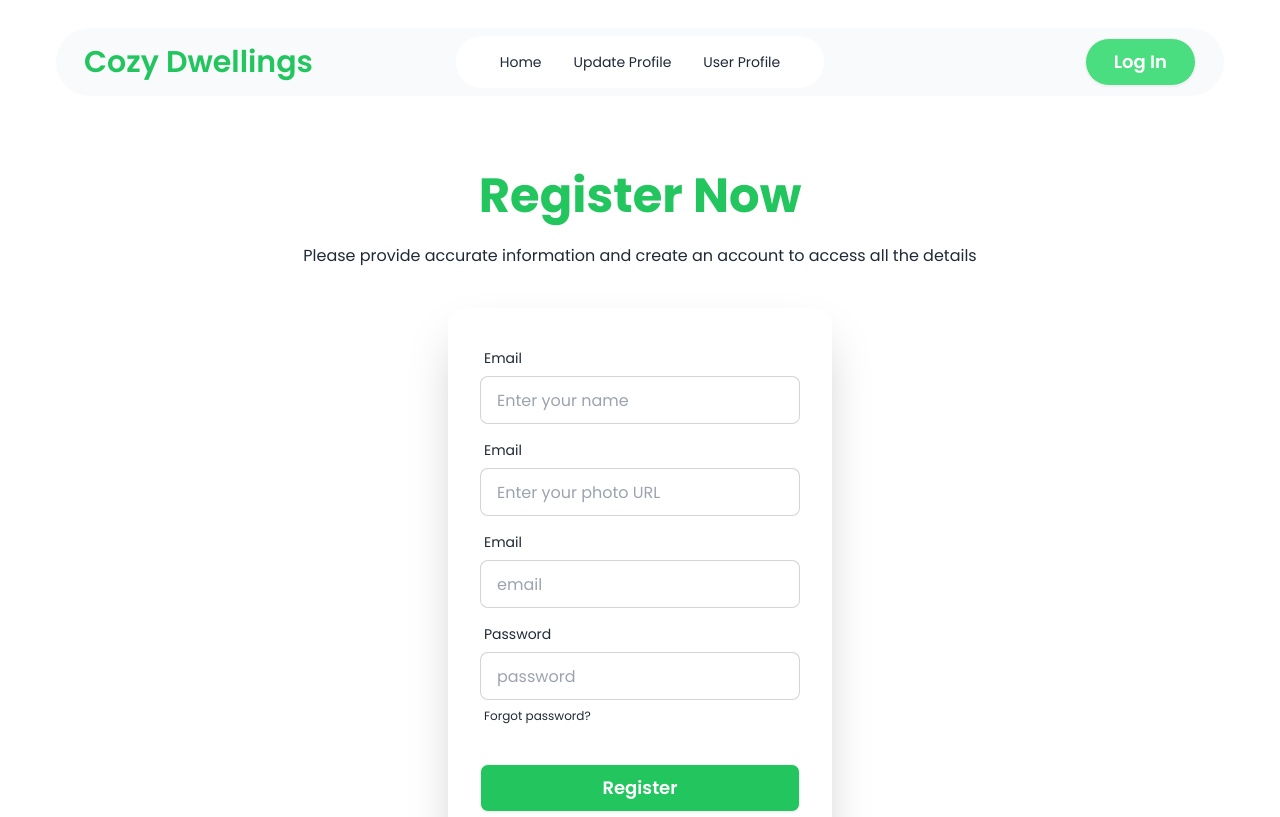
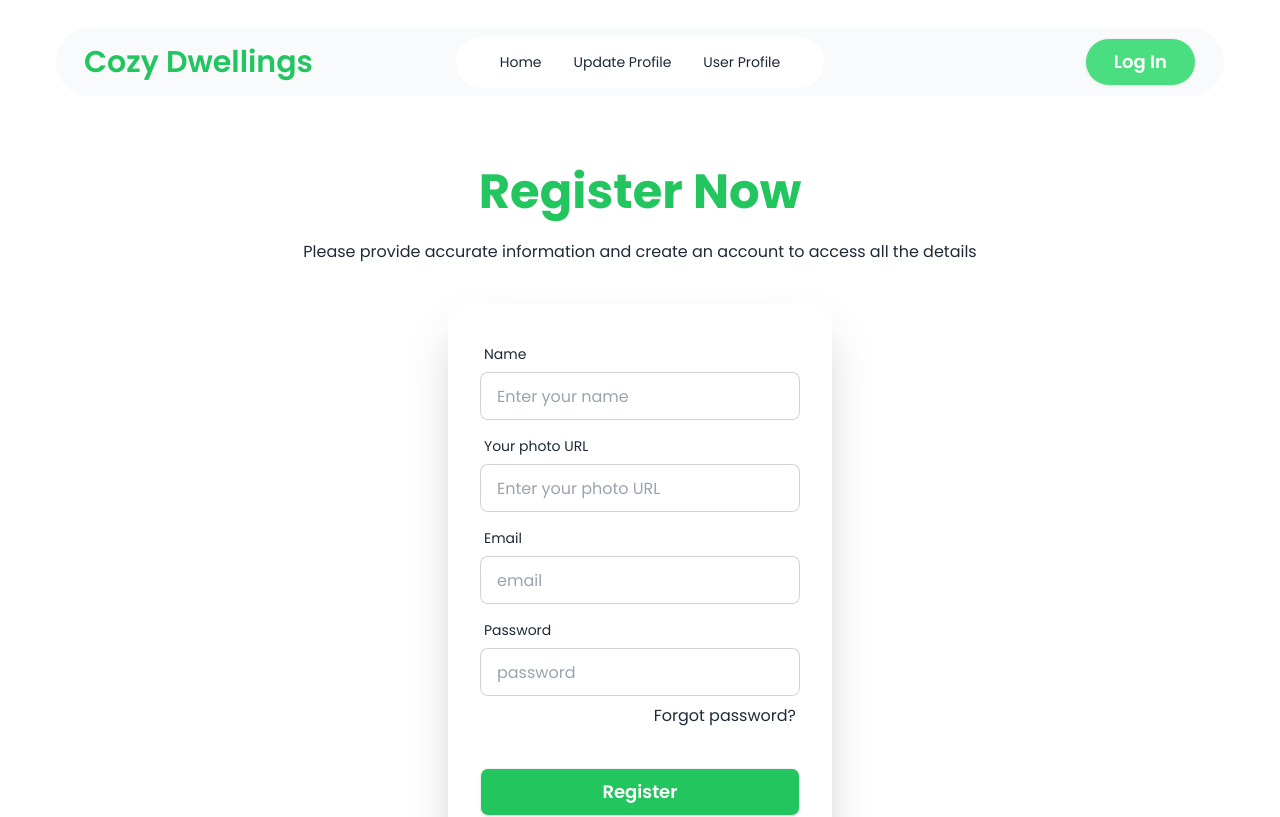
Before and after one commit to moriyam-mohona/CozyDwellings_Authentication-, a React (Vite) app: page /register in a window 1280 px wide. Shown: the top 817 px of the page. Built offline with nearby package versions, Linux system fonts and the light colour scheme; no server answers.

Commit message:
authentication setup

```diff
--- a/package.json
+++ b/package.json
@@ -10,10 +10,12 @@
     "preview": "vite preview"
   },
   "dependencies": {
+    "firebase": "^10.10.0",
     "localforage": "^1.10.0",
     "match-sorter": "^6.3.4",
     "react": "^18.2.0",
     "react-dom": "^18.2.0",
+    "react-hook-form": "^7.51.2",
     "react-icons": "^5.0.1",
     "react-router-dom": "^6.22.3",
     "sort-by": "^1.2.0",
--- /dev/null
+++ b/src/Layout/FireBase/FireBase.config.js
@@ -0,0 +1,21 @@
+// Import the functions you need from the SDKs you need
+import { initializeApp } from "firebase/app";
+import { getAuth } from "firebase/auth";
+
+// TODO: Add SDKs for Firebase products that you want to use
+// https://firebase.google.com/docs/web/setup#available-libraries
+
+// Your web app's Firebase configuration
+const firebaseConfig = {
+    apiKey: "AIzaSyC-r00dMHInq0dgpw8DE-1uguO_KF_feKQ",
+    authDomain: "real-estate-ae83a.firebaseapp.com",
+    projectId: "real-estate-ae83a",
+    storageBucket: "real-estate-ae83a.appspot.com",
+    messagingSenderId: "382950670541",
+    appId: "1:382950670541:web:729a80c123483cfd13a984"
+};
+
+// Initialize Firebase
+const app = initializeApp(firebaseConfig);
+const auth = getAuth(app);
+export default auth;
--- a/src/Pages/Login/Login.jsx
+++ b/src/Pages/Login/Login.jsx
@@ -1,7 +1,27 @@
 import { Link } from "react-router-dom";
+import { useForm } from "react-hook-form"
+import { useContext } from "react";
+import { AuthContext } from "../../Providers/AuthProvider";
+import SocialLogin from "./SocialLogin";
 
 
 const Login = () => {
+
+    const { loginUser } = useContext(AuthContext)
+    const { register, handleSubmit, formState: { errors } } = useForm()
+    const onSubmit = (data) => {
+        const { email, password } = data;
+
+        loginUser(email, password)
+            .then(result => {
+                console.log(result);
+            })
+            .catch(error => {
+                console.error(error)
+            })
+    }
+
+
     return (
         <div className="hero min-h-screen">
             <div className="hero-content flex-col lg:col">
@@ -10,26 +30,29 @@ const Login = () => {
                     <p className="py-6">Login Now To See Details and Manage Your Profile...</p>
                 </div>
                 <div className="card shrink-0 w-full max-w-sm shadow-2xl bg-base-100">
-                    <form className="card-body">
+                    <form onSubmit={handleSubmit(onSubmit)} className="card-body">
                         <div className="form-control">
                             <label className="label">
                                 <span className="label-text">Email</span>
                             </label>
-                            <input type="email" name="emial" placeholder="email" className="input input-bordered" required />
-                        </div>
+                            <input type="email" name="email" placeholder="email" className="input input-bordered" {...register("email", { required: true })} />
+
+                            {errors.email && <span>This field is required</span>}</div>
                         <div className="form-control">
                             <label className="label">
                                 <span className="label-text">Password</span>
                             </label>
-                            <input type="password" name="password" placeholder="password" className="input input-bordered" required />
-                            <label className="label">
-                                <a href="#" className="label-text-alt link link-hover">Forgot password?</a>
+                            <input type="password" name="password" placeholder="password" className="input input-bordered" {...register("password", { required: true })} />
+                            {errors.password && <span>This field is required</span>}
+                            <label className="label flex justify-end">
+                                <a href="#" className="label-text-alt link link-hover  text-base">Forgot password?</a>
                             </label>
                         </div>
                         <div className="form-control mt-6">
                             <button className="btn bg-green-500 text-white text-lg">Login</button>
                         </div>
-                        <p>Don't Have an Account? <a className="underline font-semibold text-green-500"><Link to="/register">Register Now</Link></a></p>
+                        <p>Do not Have an Account? <a className="underline font-semibold text-green-500"><Link to="/register">Register Now</Link></a></p>
+                        <SocialLogin></SocialLogin>
                     </form>
 
                 </div>
--- /dev/null
+++ b/src/Pages/Login/SocialLogin.jsx
@@ -0,0 +1,21 @@
+import { useContext } from "react";
+import { FaGithub, FaGoogle } from "react-icons/fa6";
+import { AuthContext } from "../../Providers/AuthProvider";
+
+
+const SocialLogin = () => {
+    const { googleLogin } = useContext(AuthContext)
+    const { githubLogin } = useContext(AuthContext)
+
+    return (
+        <>
+            <div className="divider" >continue with</div>
+            <div className="flex gap-3 mx-auto ">
+                <button onClick={googleLogin} className="text-xl text-green-500"><FaGoogle /></button>
+                <button onClick={githubLogin} className="text-xl text-green-500"><FaGithub /></button>
+            </div>
+        </>
+    );
+};
+
+export default SocialLogin;
--- a/src/Pages/Register/Register.jsx
+++ b/src/Pages/Register/Register.jsx
@@ -1,6 +1,27 @@
+import { useContext } from "react";
 import { Link } from "react-router-dom";
+import { AuthContext } from "../../Providers/AuthProvider";
+import { useForm } from "react-hook-form";
 
 const Register = () => {
+
+    const { createUser } = useContext(AuthContext)
+
+
+
+    const { register, handleSubmit, formState: { errors } } = useForm()
+    const onSubmit = (data) => {
+        const { email, password } = data;
+
+        createUser(email, password)
+            .then(result => {
+                console.log(result);
+            })
+            .catch(error => {
+                console.error(error)
+            })
+    }
+
     return (
         <div className="hero min-h-screen mb-7">
             <div className="hero-content flex-col lg:col">
@@ -9,33 +30,37 @@ const Register = () => {
                     <p className="py-6">Please provide accurate information and create an account to access all the details</p>
                 </div>
                 <div className="card w-4/5 max-w-sm shadow-2xl bg-base-100">
-                    <form className="card-body">
+                    <form onSubmit={handleSubmit(onSubmit)} className="card-body">
                         <div className="form-control">
                             <label className="label">
-                                <span className="label-text">Email</span>
+                                <span className="label-text">Name</span>
                             </label>
-                            <input type="text" name="name" placeholder="Enter your name" className="input input-bordered" required />
+                            <input type="text" name="name" placeholder="Enter your name" className="input input-bordered" {...register("name", { required: true })} />
+                            {errors.name && <span className="text-red-500text-sm  mt-2">This field is required</span>}
+                        </div>
+                        <div className="form-control">
+                            <label className="label">
+                                <span className="label-text">Your photo URL</span>
+                            </label>
+                            <input type="text" name="photo" placeholder="Enter your photo URL" className="input input-bordered"{...register("image")} />
                         </div>
                         <div className="form-control">
                             <label className="label">
                                 <span className="label-text">Email</span>
                             </label>
-                            <input type="text" name="photo" placeholder="Enter your photo URL" className="input input-bordered" required />
-                        </div>
-                        <div className="form-control">
-                            <label className="label">
-                                <span className="label-text">Email</span>
-                            </label>
-                            <input type="email" name="email" placeholder="email" className="input input-bordered" required />
+                            <input type="email" name="email" placeholder="email" className="input input-bordered" {...register("email", { required: true })} />
+                            {errors.email && <span className="text-red-500 text-sm mt-2">This field is required</span>}
                         </div>
                         <div className="form-control">
                             <label className="label">
                                 <span className="label-text">Password</span>
                             </label>
-                            <input type="password" name="password" placeholder="password" className="input input-bordered" required />
-                            <label className="label">
-                                <a href="#" className="label-text-alt link link-hover">Forgot password?</a>
+                            <input type="password" name="password" placeholder="password" className="input input-bordered" {...register("password", { required: true })} />
+                            {errors.password && <span className="text-red-500 text-sm mt-2">This field is required</span>}
+                            <label className="label flex justify-end">
+                                <a href="#" className="label-text-alt link link-hover  text-base">Forgot password?</a>
                             </label>
+
                         </div>
                         <div className="form-control mt-6">
                             <button className="btn bg-green-500 text-white text-lg">Register</button>
--- /dev/null
+++ b/src/Providers/AuthProvider.jsx
@@ -0,0 +1,45 @@
+import { GithubAuthProvider, GoogleAuthProvider, createUserWithEmailAndPassword, onAuthStateChanged, signInWithEmailAndPassword, signInWithPopup } from "firebase/auth";
+import { createContext, useEffect, useState } from "react";
+import auth from "../Layout/FireBase/FireBase.config";
+
+export const AuthContext = createContext(null);
+const googleProvider = new GoogleAuthProvider();
+const githubProvider = new GithubAuthProvider();
+const AuthProvider = ({ children }) => {
+
+    const [user, setUser] = useState([])
+    console.log(user)
+
+    useEffect(() => {
+        onAuthStateChanged(auth, (user) => {
+            if (user) {
+                setUser(user)
+            }
+        });
+    }, [])
+
+    const createUser = (email, password) => {
+        return createUserWithEmailAndPassword(auth, email, password)
+    }
+    const loginUser = (email, password) => {
+        return signInWithEmailAndPassword(auth, email, password)
+    }
+    const googleLogin = () => {
+        return signInWithPopup(auth, googleProvider)
+    }
+    const githubLogin = () => {
+        return signInWithPopup(auth, githubProvider)
+    }
+    const authInfo = {
+        createUser, loginUser, googleLogin, githubLogin
+    }
+
+    return (
+
+        <AuthContext.Provider value={authInfo}>
+            {children}
+        </AuthContext.Provider >
+    );
+};
+
+export default AuthProvider;
--- a/src/main.jsx
+++ b/src/main.jsx
@@ -4,11 +4,14 @@ import * as ReactDOM from "react-dom/client";
 import "./index.css";
 import router from "./Routes/Routes";
 import { RouterProvider } from "react-router-dom";
+import AuthProvider from "./Providers/AuthProvider";
 
 
 
 ReactDOM.createRoot(document.getElementById("root")).render(
   <React.StrictMode>
-    <RouterProvider router={router} />
+    <AuthProvider>
+      <RouterProvider router={router} />
+    </AuthProvider>
   </React.StrictMode>
 );
```
Also changed, not shown: 1 other file (tests, documents, lock files or other folders).
